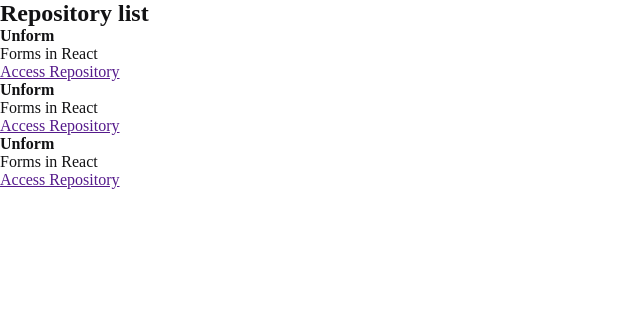
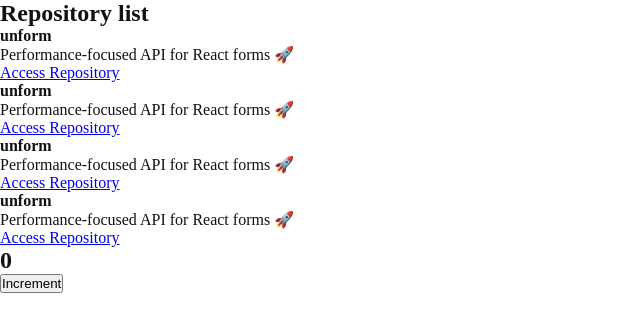
Before and after one commit to thihxm/React-List-Repositories, a React app: page / in a window 1280 px wide. Shown: the top 332 px of the page, without its empty margins (0-640 px from the left). Built offline with nearby package versions, Linux system fonts and the light colour scheme.

Commit message:
Props + States

```diff
--- a/src/App.jsx
+++ b/src/App.jsx
@@ -1,6 +1,13 @@
+import { Counter } from './components/Counter'
 import { RepositoryList } from './components/RepositoryList'
+
 import './styles/global.scss'
 
 export function App() {
-  return <RepositoryList />
+  return (
+    <>
+      <RepositoryList />
+      <Counter />
+    </>
+  )
 }
--- /dev/null
+++ b/src/components/Counter.jsx
@@ -0,0 +1,18 @@
+import { useState } from 'react'
+
+export function Counter() {
+  const [counter, setCounter] = useState(0)
+
+  function increment() {
+    setCounter((currentCounter) => currentCounter + 1)
+  }
+
+  return (
+    <div>
+      <h2>{counter}</h2>
+      <button type="button" onClick={increment}>
+        Increment
+      </button>
+    </div>
+  )
+}
--- /dev/null
+++ b/src/components/RepositoryItem.jsx
@@ -0,0 +1,16 @@
+export function RepositoryItem({ repository }) {
+  return (
+    <li>
+      <strong>{repository?.name ?? 'Default'}</strong>
+      <p>{repository?.description ?? 'This is a description'}</p>
+
+      <a
+        href={repository?.link ?? ''}
+        target="_blank"
+        rel="noopener noreferrer"
+      >
+        Access Repository
+      </a>
+    </li>
+  )
+}
--- a/src/components/RepositoryList.jsx
+++ b/src/components/RepositoryList.jsx
@@ -1,29 +1,21 @@
+import { RepositoryItem } from './RepositoryItem'
+
+const repository = {
+  name: 'unform',
+  description: 'Performance-focused API for React forms 🚀',
+  link: 'https://github.com/unform/unform',
+}
+
 export function RepositoryList() {
   return (
     <section className="repository-list">
       <h1>Repository list</h1>
 
       <ul>
-        <li>
-          <strong>Unform</strong>
-          <p>Forms in React</p>
-
-          <a href="">Access Repository</a>
-        </li>
-
-        <li>
-          <strong>Unform</strong>
-          <p>Forms in React</p>
-
-          <a href="">Access Repository</a>
-        </li>
-
-        <li>
-          <strong>Unform</strong>
-          <p>Forms in React</p>
-
-          <a href="">Access Repository</a>
-        </li>
+        <RepositoryItem repository={repository} />
+        <RepositoryItem repository={repository} />
+        <RepositoryItem repository={repository} />
+        <RepositoryItem repository={repository} />
       </ul>
     </section>
   )
```
